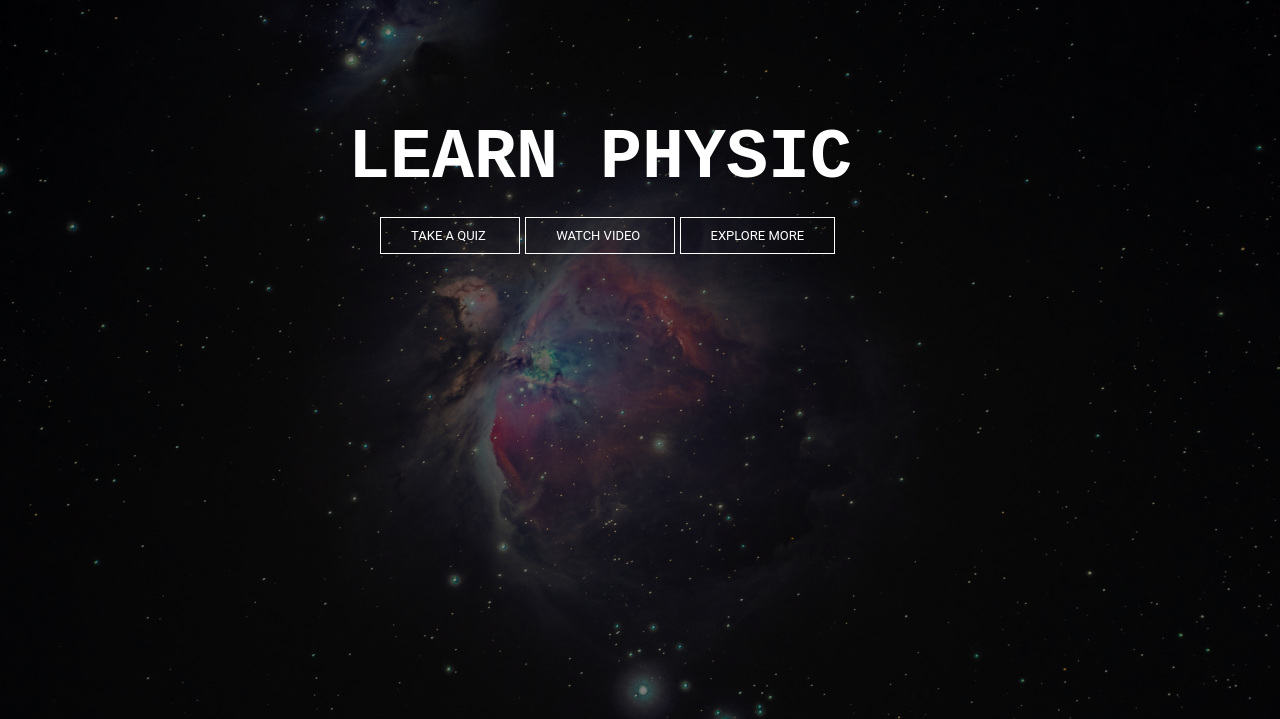
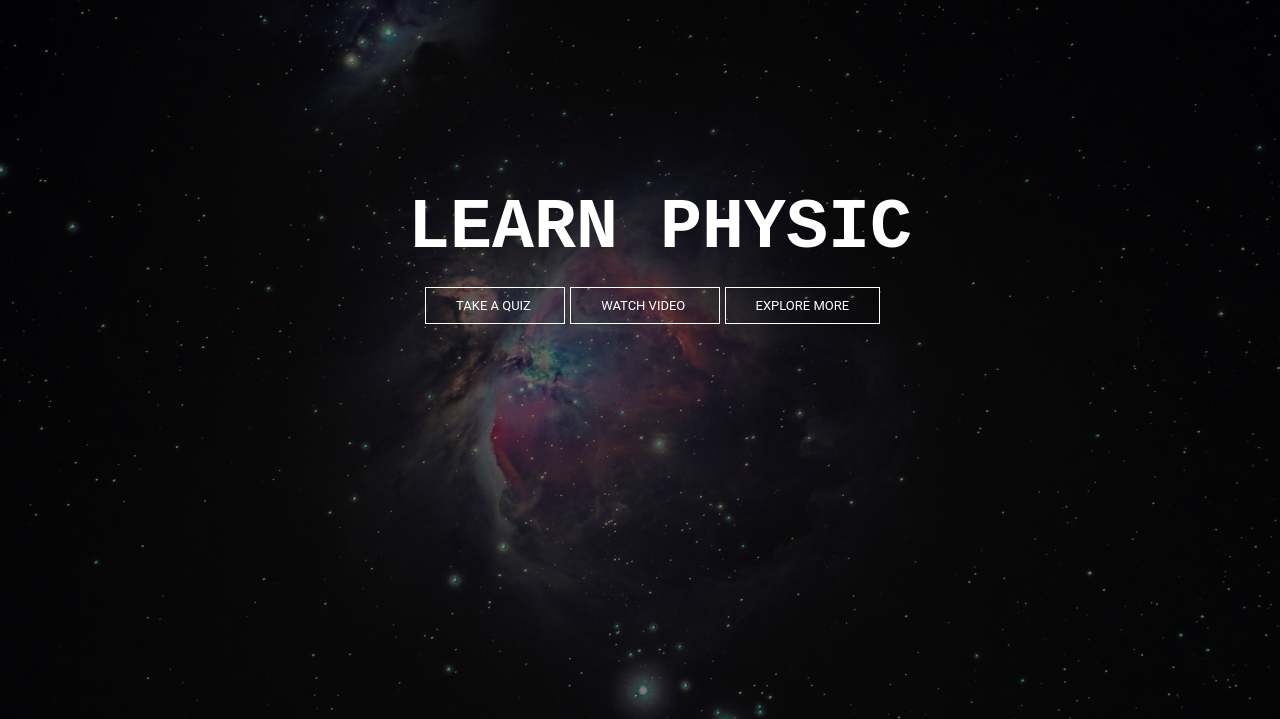
Before and after one commit to dimitkos/Final-project-html-css-js, a plain HTML site: page Project_Douligeris/index.html in a window 1280 px wide. Shown: the part 81-800 px from the top of the page. Drawn offline with Linux system fonts and the light colour scheme.

Commit message:
Add files via upload

```diff
--- a/Project_Douligeris/index.html
+++ b/Project_Douligeris/index.html
@@ -16,7 +16,7 @@
 			<!-- Δημιουργία κλάσης μενού-->
 		  <ul class="main-nav">
         	<li class="active"><a href=""> HOME </a></li>
-        	<li><a href=""> MENU </a></li>
+        	<li><a href="https://www.faceboo.com"> MENU </a></li>
         	<li><a href=""> SERVICES </a></li>
         	<li><a href=""> ABOUT </a></li>
         	<li><a href=""> CONTACT </a></li>
@@ -39,5 +39,7 @@
 
 	</header>
 
+
+
 </body>
 </html>
--- a/Project_Douligeris/style.css
+++ b/Project_Douligeris/style.css
@@ -47,8 +47,6 @@ header {
     border: 1px solid white;
 }
 
-
-
 /* Επεξεργασία Logo*/
 .logo img {
 	width: 70px;
@@ -68,11 +66,10 @@ body{
 
 /*Εξεργασία div hero*/
 .hero {
-
 	position: absolute;
 	width: 1200px;
-	margin - left: 0;
-	margin-top: 0;
+	left: 60px;
+	top: 70px;
 }
 
 /* Χρώμα κειμένου*/
@@ -87,7 +84,7 @@ h1 {
 /* Επεξεργασία class button */
 .button {
 	margin-top: 30px;
-	margin-left: 380px;
+	margin-left: 365px;
 }
 
 .btn {
```
